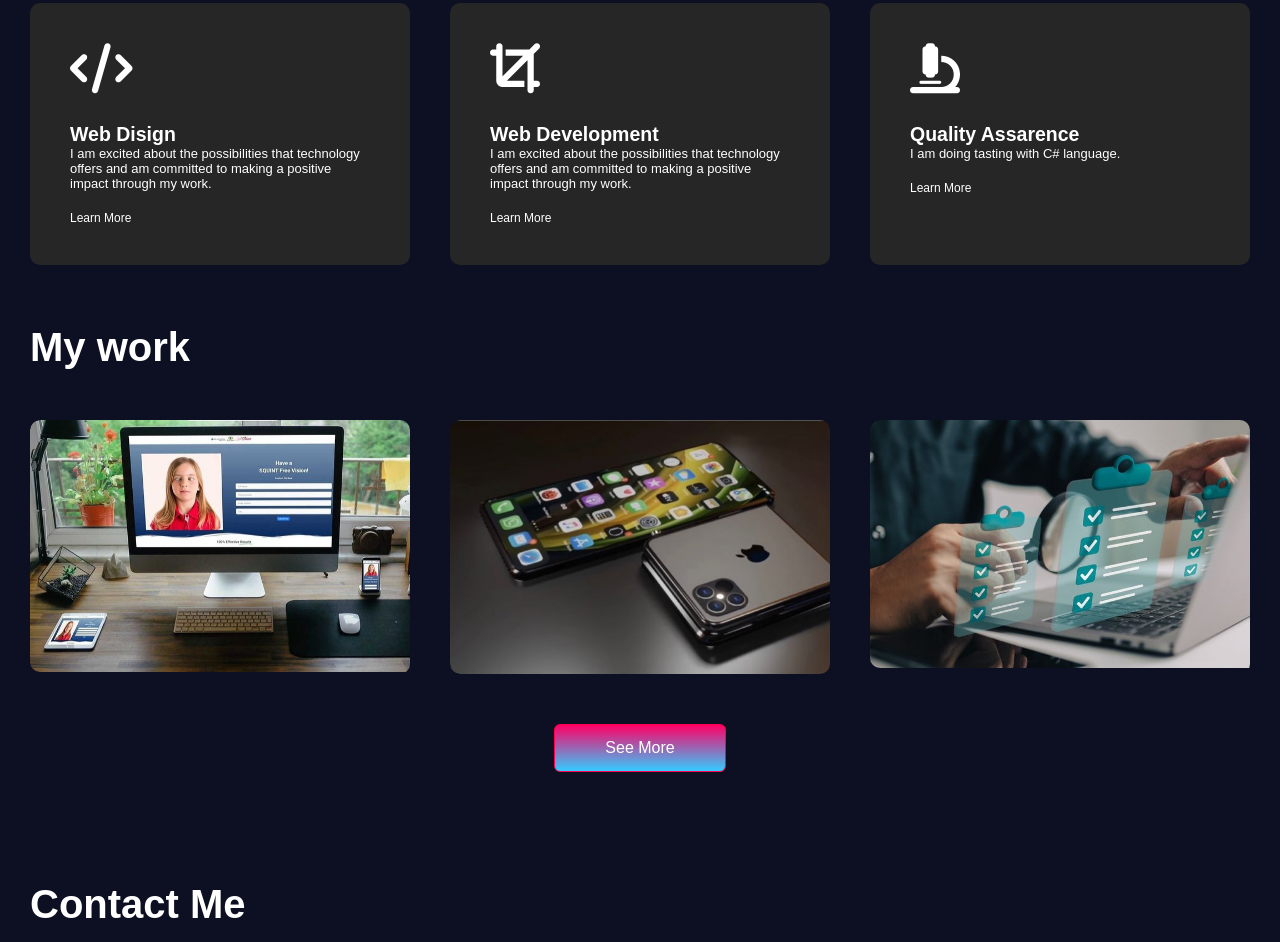
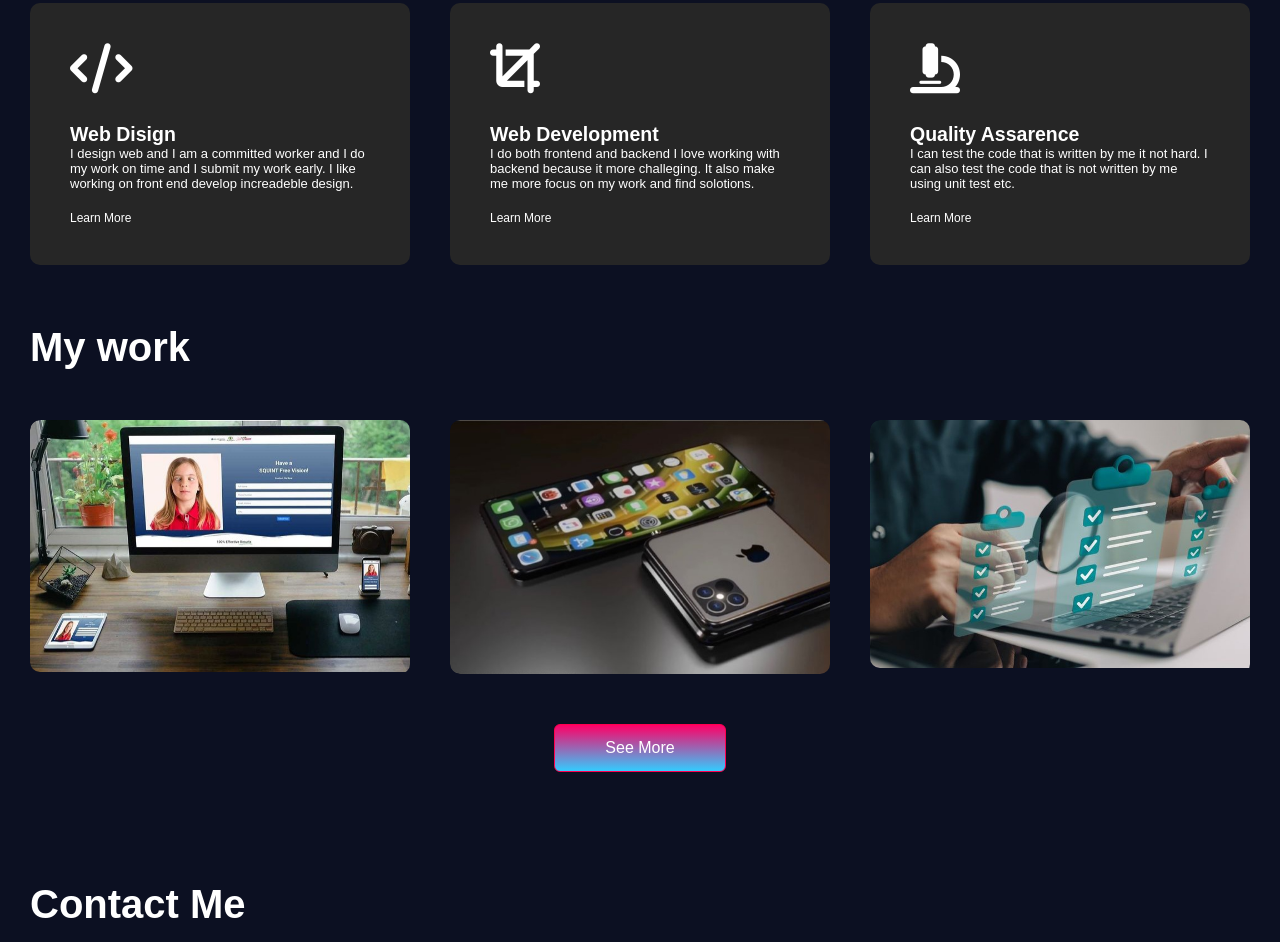
Before and after one commit to mxolisi022/Portfolio-with-JS-HTML-and-CSS, a plain HTML site: page index.html in a window 1280 px wide. Shown: the part 1535-2477 px from the top of the page. Drawn offline with nearby package versions, Linux system fonts and the light colour scheme.

Commit message:
Update index.html

```diff
--- a/index.html
+++ b/index.html
@@ -106,19 +106,28 @@
             <div>
                 <i class="fa-solid fa-code"></i>
                 <h2>Web Disign</h2>
-                <p>I am excited about the possibilities that technology offers and am committed to making a positive impact through my work.</p>
+                <p>
+                    I design web and I am a committed worker and I do my work on time and I submit my work early.
+                    I like working on front end develop increadeble design.
+                </p>
                 <a href="#">Learn More</a>
             </div>
             <div>
                 <i class="fa-solid fa-crop"></i>
                 <h2>Web Development</h2>
-                <p>I am excited about the possibilities that technology offers and am committed to making a positive impact through my work.</p>
+                <p>
+                    I do both frontend and backend I love working with backend because it more challeging.
+                    It also make me more focus on my work and find solotions.
+                </p>
                 <a href="#">Learn More</a>
             </div>
             <div>
                 <i class="fa-solid fa-microscope"></i>
                 <h2>Quality Assarence</h2>
-                <p>I am doing tasting with C# language.</p>
+                <p>
+                    I can test the code that is written by me it not hard.
+                    I can also test the code that is not written by me using unit test etc.
+                </p>
                 <a href="#">Learn More</a>
             </div>
         </div>
```
